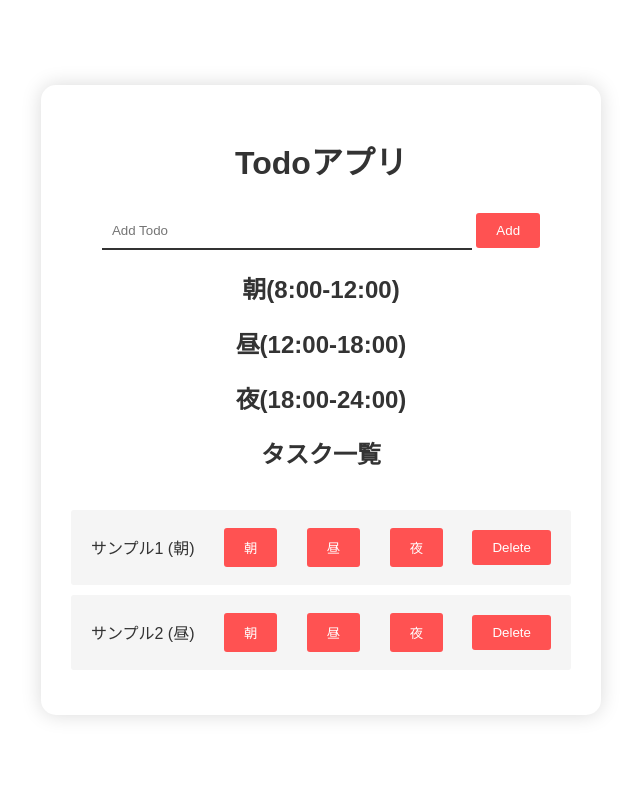
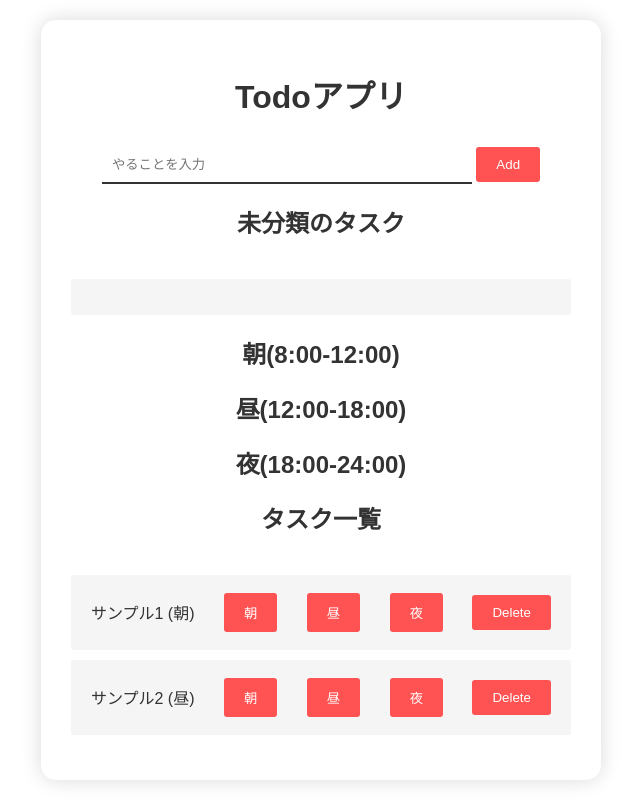
Before and after one commit to MaekobaShun/ToDoList, a Flask app: page / in a window 1280 px wide. Shown: the whole page, without its empty margins (319-959 px from the left). Run offline with Flask 3, Linux system fonts and the light colour scheme.

Commit message:
テキスト入力、ボタン、振り分け

```diff
--- a/static/main.js
+++ b/static/main.js
@@ -0,0 +1,47 @@
+/*
+//朝ボタンを押したとき
+function morning(task){
+    const morning_event = document.querySelector("#morning");
+    const morningTasks = document.createElement("ul");
+    morningTasks.textContent = task;
+    morning_event.append(morningTasks);
+}
+
+//昼ボタンを押したとき
+function afternoon(task){
+    const afternoon_event = document.querySelector("#afternoon");
+    const afternoonTasks = document.createElement("ul");
+    afternoonTasks.textContent = task;
+    afternoon_event.append(afternoonTasks);
+}
+
+//夜ボタンを押したとき
+function night(task){
+    const night_event = document.querySelector("#night");
+    const nightTasks = document.createElement("ul");
+    nightTasks.textContent = task;
+    night_event.append(nightTasks);
+}
+*/
+
+// addボタンを押したとき
+function addTask(event){
+    event.preventDefault();
+    const input_element = document.querySelector("#title");
+    const text = input_element.value.trim();
+    const taskList = document.querySelector("#inbox");
+
+    // テキストが空の場合は何もしない
+    if (text === ""){
+        return;
+    }
+
+    const newList = document.createElement("li");
+    newList.textContent = text;
+
+    taskList.append(newList);
+    input_element.value = "";
+}
+
+let add_button = document.querySelector("button");
+add_button.addEventListener("click", addTask);
--- a/templates/index.html
+++ b/templates/index.html
@@ -14,9 +14,17 @@
 
         <!-- タスク追加フォーム -->
         <form id="add-form">
-            <input type="text" id="title" name="title" placeholder="Add Todo" required>
-            <button type="submit">Add</button>
+            <input type="text" id="title" name="title" placeholder="やることを入力" required>
+            <button type="submit" id="add-button">Add</button>
         </form>
+
+        <!-- タスク一覧 -->
+        <h2>未分類のタスク</h2>
+        <ul id="inbox">
+            <li id="inbox-list"></li>
+        </ul>
+
+
 
         <!-- スクロール先 -->
         <h2 id="morning">朝(8:00-12:00)</h2>
```
